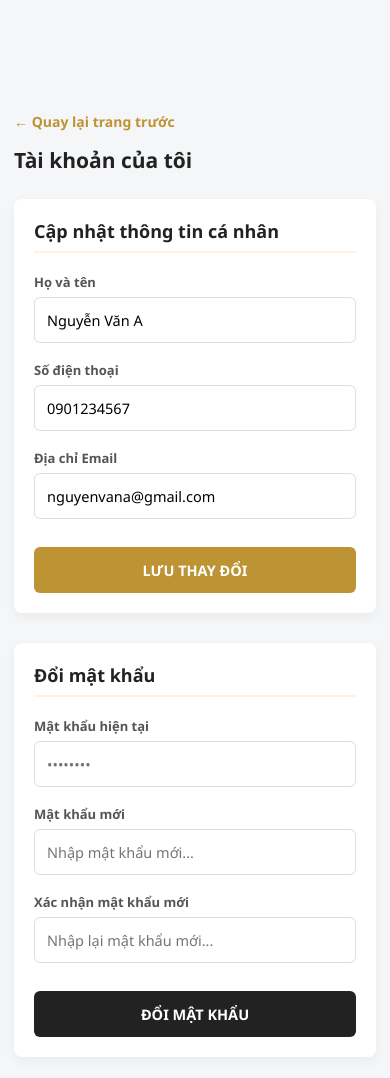
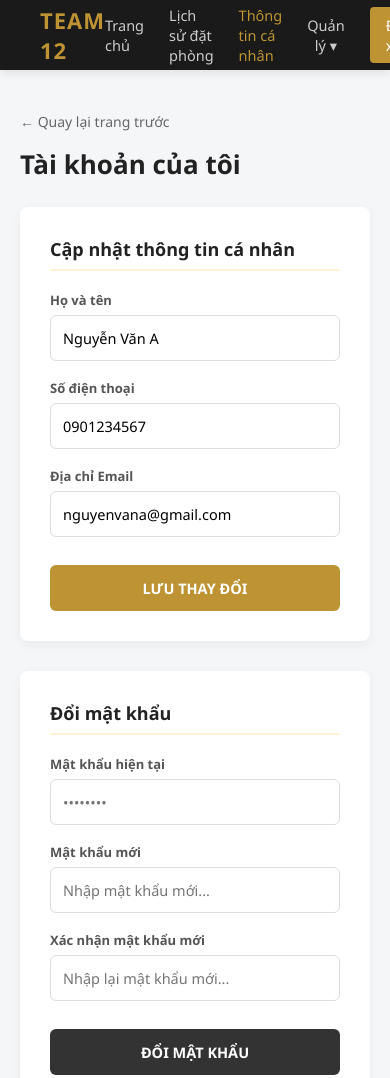
Before and after one commit to 23130333nguyentrongtin/UI_PTTKHT, a plain HTML site: page HTML/profile.html in a window 390 px wide. Drawn offline with Linux system fonts and the light colour scheme.

Commit message:
chỉnh sửa giao diện lịch sử và profile

```diff
--- a/CSS/history.css
+++ b/CSS/history.css
@@ -1,9 +1,102 @@
 * { margin: 0; padding: 0; box-sizing: border-box; font-family: 'Segoe UI', sans-serif; }
 body { background-color: #f4f6f8; color: #333; padding-top: 80px; }
-
-.history-container { max-width: 1000px; margin: 30px auto 60px auto; padding: 0 20px; }
-.page-title { font-size: 26px; margin-bottom: 25px; color: #222; }
-
+.main-header {
+    position: fixed;
+    top: 0;
+    left: 0;
+    right: 0;
+    height: 70px;
+    background: #1a1a1a;
+    color: #fff;
+    display: flex;
+    justify-content: space-between; align-items: center;
+    padding: 0 40px;
+    z-index: 1000;
+    box-shadow: 0 2px 10px rgba(0,0,0,0.1);
+}
+.main-header .logo {
+    font-size: 22px;
+    font-weight: bold;
+    letter-spacing: 1px;
+    color: #bd9334;
+}
+.nav-menu {
+    display: flex;
+    align-items: center;
+    gap: 25px;
+}
+.nav-menu a {
+    color: #ccc;
+    text-decoration: none;
+    font-size: 14.5px;
+    font-weight: 500;
+    transition: color 0.2s;
+}
+.nav-menu a:hover, .nav-menu a.his {
+    color: #bd9334;
+}
+.dropdown {
+    position: relative;
+    display: inline-block;
+}
+.dropbtn {
+    background: none;
+    border: none;
+    color: #ccc;
+    font-size: 14.5px;
+    font-weight: 500;
+    cursor: pointer;
+    padding: 5px 0;
+}
+.dropdown:hover .dropbtn {
+    color: #bd9334;
+}
+.dropdown-content {
+    display: none;
+    position: absolute;
+    right: 0;
+    background-color: #ffffff;
+    min-width: 160px;
+    box-shadow: 0px 8px 16px rgba(0,0,0,0.15);
+    border-radius: 4px;
+    overflow: hidden;
+    z-index: 1;
+}
+.dropdown-content a {
+    color: #333;
+    padding: 12px 16px;
+    text-decoration: none;
+    display: block;
+    font-size: 13.5px;
+    text-align: left;
+}
+.dropdown-content a:hover {
+    background-color: #f5f5f5;
+    color: #bd9334;
+}
+.dropdown:hover .dropdown-content {
+    display: block;
+}
+.btn-logout {
+    background: #bd9334;
+    color: #fff !important;
+    padding: 8px 16px;
+    border-radius: 4px;
+    font-weight: 600;
+}
+.btn-logout:hover {
+    background: #a47e2a;
+}
+.history-container {
+    max-width: 1000px;
+    margin: 30px auto 60px auto;
+    padding: 0 20px;
+}
+.page-title {
+    font-size: 26px;
+    margin-bottom: 25px;
+    color: #222;
+}
 .history-list { display: flex; flex-direction: column; gap: 20px; }
 .history-card { background: #ffffff; border-radius: 8px; overflow: hidden; box-shadow: 0 4px 12px rgba(0,0,0,0.05); border: 1px solid #eee; }
 
--- a/CSS/profile.css
+++ b/CSS/profile.css
@@ -1,41 +1,170 @@
-* { margin: 0; padding: 0; box-sizing: border-box; font-family: 'Segoe UI', sans-serif; }
-body { background-color: #f4f6f8; color: #333; padding-top: 80px; }
+* {
+    margin: 0;
+    padding: 0;
+    box-sizing: border-box;
+    font-family: 'Segoe UI', sans-serif;
+}
+body {
+    background-color: #f4f6f8;
+    color: #333;
+    padding-top: 80px;
+}
 
-.profile-container { max-width: 1200px; margin: 30px auto 60px auto; padding: 0 20px; }
-.page-title { font-size: 26px; margin-bottom: 25px; color: #222; }
-
-.profile-layout { display: flex; gap: 30px; }
-.profile-card { flex: 1; background: #ffffff; padding: 30px; border-radius: 8px; box-shadow: 0 4px 12px rgba(0,0,0,0.05); }
-.profile-card h2 { font-size: 18px; margin-bottom: 20px; color: #222; border-bottom: 2px solid #fff3d1; padding-bottom: 8px; }
-
-.form-group { margin-bottom: 18px; }
-.form-group label { display: block; font-size: 13px; font-weight: 600; color: #555; margin-bottom: 6px; }
-.form-group input { width: 100%; padding: 12px; border: 1px solid #ddd; border-radius: 6px; outline: none; font-size: 14.5px; }
-.form-group input:focus { border-color: #bd9334; }
-
-.btn-save { width: 100%; background-color: #bd9334; color: white; border: none; padding: 13px; font-size: 14.5px; font-weight: bold; border-radius: 6px; cursor: pointer; transition: background 0.2s; margin-top: 10px; }
-.btn-save:hover { background-color: #a47e2b; }
-.btn-dark { background-color: #222; }
-.btn-dark:hover { background-color: #444; }
-
-@media (max-width: 768px) { .profile-layout { flex-direction: column; } }
+.main-header {
+    position: fixed; top: 0; left: 0; right: 0; height: 70px;
+    background: #1a1a1a; color: #fff; display: flex;
+    justify-content: space-between; align-items: center;
+    padding: 0 40px; z-index: 1000; box-shadow: 0 2px 10px rgba(0,0,0,0.1);
+}
+.main-header .logo {
+    font-size: 22px;
+    font-weight: bold;
+    letter-spacing: 1px;
+    color: #bd9334;
+}
+.nav-menu {
+    display: flex;
+    align-items: center;
+    gap: 25px;
+}
+.nav-menu a {
+    color: #ccc;
+    text-decoration: none;
+    font-size: 14.5px;
+    font-weight: 500;
+    transition: color 0.2s;
+}
+.nav-menu a:hover, .nav-menu a.pro {
+    color: #bd9334;
+}
+.dropdown {
+    position: relative;
+    display: inline-block;
+}
+.dropbtn {
+    background: none;
+    border: none; color: #ccc;
+    font-size: 14.5px;
+    font-weight: 500;
+    cursor: pointer;
+    padding: 5px 0;
+}
+.dropdown:hover .dropbtn {
+    color: #bd9334;
+}
+.dropdown-content {
+    display: none;
+    position: absolute;
+    right: 0;
+    background-color: #ffffff;
+    min-width: 160px;
+    box-shadow: 0px 8px 16px rgba(0,0,0,0.15);
+    border-radius: 4px;
+    overflow: hidden;
+    z-index: 1;
+}
+.dropdown-content a {
+    color: #333;
+    padding: 12px 16px;
+    text-decoration: none;
+    display: block;
+    font-size: 13.5px;
+    text-align: left;
+}
+.dropdown-content a:hover {
+    background-color: #f5f5f5;
+    color: #bd9334;
+}
+.dropdown:hover .dropdown-content {
+    display: block;
+}
+.btn-logout {
+    background: #bd9334;
+    color: #fff !important;
+    padding: 8px 16px;
+    border-radius: 4px;
+    font-weight: 600;
+}
+.btn-logout:hover {
+    background: #a47e2a;
+}
+.profile-container {
+    max-width: 1200px;
+    margin: 30px auto 60px auto;
+    padding: 0 20px;
+}
 .btn-back {
     display: inline-block;
+    color: #666;
     text-decoration: none;
+    font-size: 14px;
+    margin-bottom: 15px;
+    transition: color 0.2s;
+}
+.btn-back:hover {
     color: #bd9334;
-    font-size: 14px;
+}
+.page-title {
+    font-size: 26px;
+    margin-bottom: 25px;
+    color: #222;
+}
+.profile-layout {
+    display: flex;
+    gap: 30px;
+}
+.profile-card {
+    flex: 1;
+    background: #ffffff;
+    padding: 30px;
+    border-radius: 8px;
+    box-shadow: 0 4px 12px rgba(0,0,0,0.05);
+}
+.profile-card h2 {
+    font-size: 18px;
+    margin-bottom: 20px;
+    color: #222;
+    border-bottom: 2px solid #fff3d1;
+    padding-bottom: 8px;
+}
+.form-group {
+    margin-bottom: 18px;
+}
+.form-group label {
+    display: block;
+    font-size: 13px;
     font-weight: 600;
-    margin-bottom: 15px;
-    transition: color 0.2s ease, transform 0.2s ease;
+    color: #555;
+    margin-bottom: 6px;
 }
+.form-group input {
+    width: 100%;
+    padding: 12px;
+    border: 1px solid #ddd;
+    border-radius: 6px;
+    outline: none;
+    font-size: 14.5px;
+}
+.form-group input:focus {
+    border-color: #bd9334;
+}
+.btn-save {
+    width: 100%;
+    background-color: #bd9334;
+    color: white;
+    border: none;
+    padding: 13px;
+    font-size: 14.5px;
+    font-weight: bold;
+    border-radius: 6px;
+    cursor: pointer;
+    transition: background 0.2s;
+    margin-top: 10px;
+}
+.btn-save:hover { background-color: #a47e2a; }
+.btn-dark { background-color: #333; }
+.btn-dark:hover { background-color: #111; }
 
-.btn-back:hover {
-    color: #222;
-    transform: translateX(-3px);
+@media (max-width: 850px) {
+    .profile-layout { flex-direction: column; }
 }
-
-@media (max-width: 480px) {
-    .profile-container { padding: 0 14px; }
-    .page-title { font-size: 21px; }
-    .profile-card { padding: 20px; }
-}
--- a/HTML/profile.html
+++ b/HTML/profile.html
@@ -7,9 +7,22 @@
     <link rel="stylesheet" href="../CSS/profile.css">
 </head>
 <body>
-
-<div id="header-component"></div>
-
+<header class="main-header">
+    <div class="logo">TEAM 12</div>
+    <nav class="nav-menu">
+        <a href="home.html" class="active">Trang chủ</a>
+        <a href="history.html">Lịch sử đặt phòng</a>
+        <a class="pro" href="profile.html">Thông tin cá nhân</a>
+        <div class="dropdown">
+            <button class="dropbtn">Quản lý ▾</button>
+            <div class="dropdown-content">
+                <a href="receptionist_checkin.html">🔑 Trang Lễ Tân</a>
+                <a href="admin_room.html">⚙️ Trang Admin</a>
+            </div>
+        </div>
+        <a href="../index.html" class="btn-logout">Đăng xuất</a>
+    </nav>
+</header>
 <main class="profile-container">
     <a href="#" class="btn-back">← Quay lại trang trước</a>
     <h1 class="page-title">Tài khoản của tôi</h1>
```
Also changed, not shown: HTML/history.html (+16 -1 lines).
